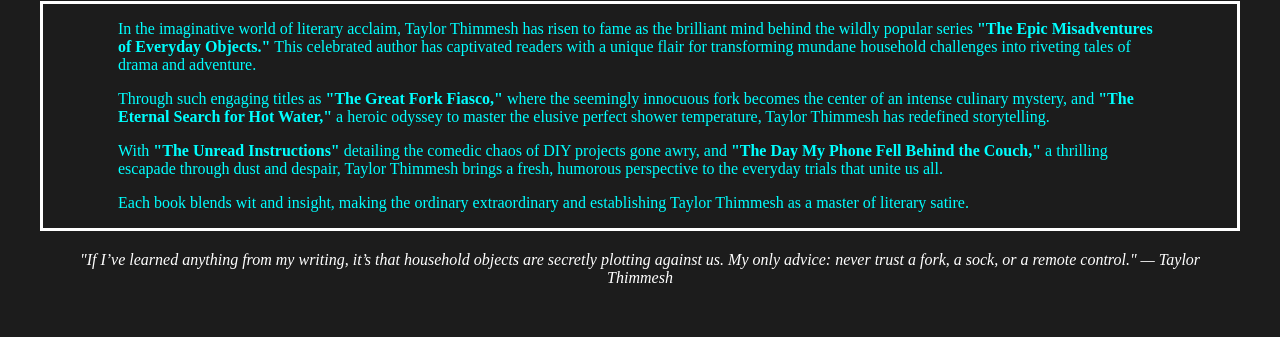
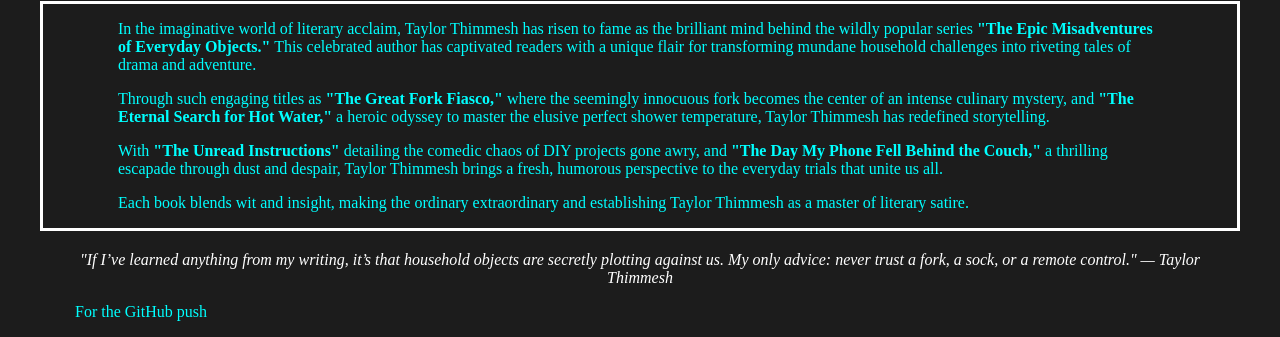
Before and after one commit to TThimmesh/authorwebsite, a plain HTML site: page index.html in a window 1280 px wide. Shown: the part 608-945 px from the top of the page. Before the commit the page ends 911 px from the top, so only its background shows below. Drawn offline with Linux system fonts and the light colour scheme.

Commit message:
update sun 11:54

```diff
--- a/index.html
+++ b/index.html
@@ -35,6 +35,7 @@
     <div>
         <p style="text-align: center; color: white;"><i>"If I’ve learned anything from my writing, it’s that household objects are secretly plotting against us. My only advice: never trust a fork, a sock, or a remote control." — Taylor Thimmesh</i></p>
     </div>
+    <p>For the GitHub push</p>
 
 
 </body>
```
